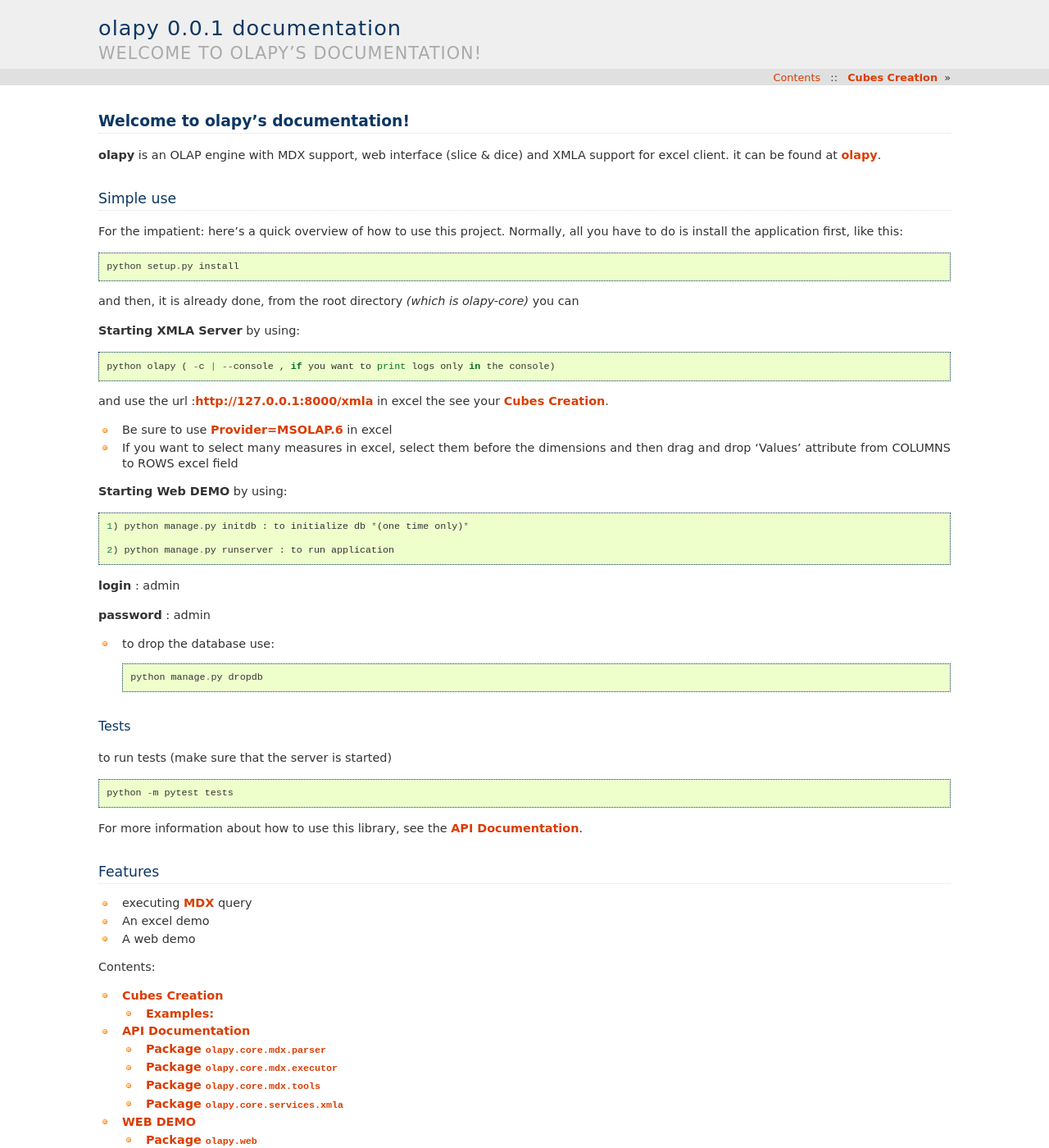
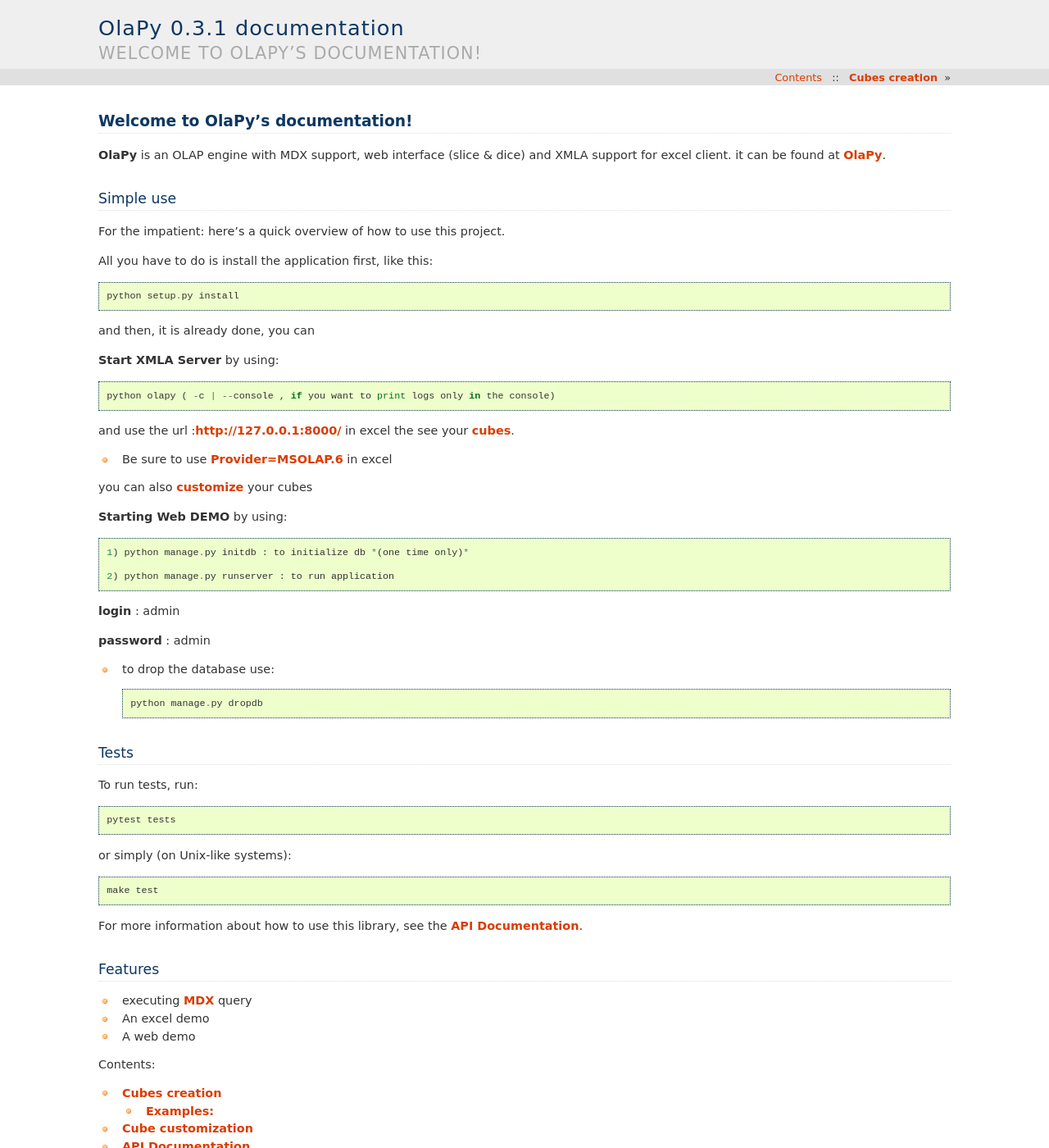
Before and after one commit to abilian/olapy, a Sphinx documentation site: the page built from docs/index.rst, in a window 1280 px wide and 1400 px high. Shown: the whole window at 82% size. Built offline with Sphinx 7.4.7, drawn with Linux system fonts in a browser that asks for light colours; some of the changed text lies outside the part shown.

Commit message:
update docstring

```diff
--- a/docs/conf.py
+++ b/docs/conf.py
@@ -50,7 +50,7 @@
 master_doc = 'index'
 
 # General information about the project.
-project = u'olapy'
+project = u'OlaPy'
 copyright = u'2017, Mouadh Kaabachi'
 author = u'Mouadh Kaabachi'
 
@@ -59,9 +59,9 @@
 # built documents.
 #
 # The short X.Y version.
-version = u'0.0.1'
+version = u'0.3.1'
 # The full version, including alpha/beta/rc tags.
-release = u'0.0.1'
+release = u'0.3.1'
 
 # The language for content autogenerated by Sphinx. Refer to documentation
 # for a list of supported languages.
@@ -312,7 +312,7 @@
 # (source start file, target name, title, author,
 #  dir menu entry, description, category)
 texinfo_documents = [
-    (master_doc, 'olapy', u'olapy Documentation',
+    (master_doc, 'olapy', u'OlaPy Documentation',
      author, 'olapy', 'One line description of project.',
      'Miscellaneous'),
 ]
--- a/docs/index.rst
+++ b/docs/index.rst
@@ -3,34 +3,35 @@
    You can adapt this file completely to your liking, but it should at least
    contain the root `toctree` directive.
 
-Welcome to olapy's documentation!
+Welcome to OlaPy's documentation!
 =================================
-**olapy** is an OLAP engine with MDX support, web interface (slice & dice) and XMLA support for excel client.
+**OlaPy** is an OLAP engine with MDX support, web interface (slice & dice) and XMLA support for excel client.
 it can be found at
-`olapy <https://github.com/abilian/olapy-core>`_.
+`OlaPy <https://github.com/abilian/olapy>`_.
 
 
 Simple use
 ----------
 
-For the impatient: here's a quick overview of how to use this project. Normally,
-all you have to do is install the application first, like this::
+For the impatient: here's a quick overview of how to use this project.
+
+All you have to do is install the application first, like this::
 
     python setup.py install
 
 
-and then, it is already done, from the root directory *(which is olapy-core)* you can
+and then, it is already done, you can
 
-**Starting XMLA Server** by using::
+**Start XMLA Server** by using::
 
     python olapy ( -c | --console , if you want to print logs only in the console)
 
 
-and use the url :http://127.0.0.1:8000/xmla in excel the see your :ref:`cubes`.
+and use the url :http://127.0.0.1:8000/ in excel the see your :ref:`cubes <cubes>`.
 
 - Be sure to use `Provider=MSOLAP.6 <https://blogs.technet.microsoft.com/excel_services__powerpivot_for_sharepoint_support_blog/2015/10/30/configuring-the-msolap-data-provider-version/>`_ in excel
 
-- If you want to select many measures in excel, select them before the dimensions and then drag and drop 'Values' attribute from COLUMNS to ROWS excel field
+you can also :ref:`customize <customize>` your cubes
 
 **Starting Web DEMO** by using::
 
@@ -50,11 +51,15 @@
     python manage.py dropdb
 
 Tests
-^^^^^
+-----
 
-to run tests (make sure that the server is started) ::
+To run tests, run::
 
-    python -m pytest tests
+    pytest tests
+
+or simply (on Unix-like systems)::
+
+    make test
 
 
 For more information about how to use this library, see the :ref:`api`.
@@ -72,6 +77,7 @@
    :maxdepth: 2
 
    cubes
+   customize
    api
    web
 
```
Also changed, not shown: docs/cubes.rst (+8 -7 lines), docs/customize.rst (added, +103 -0 lines), 6 other files.
